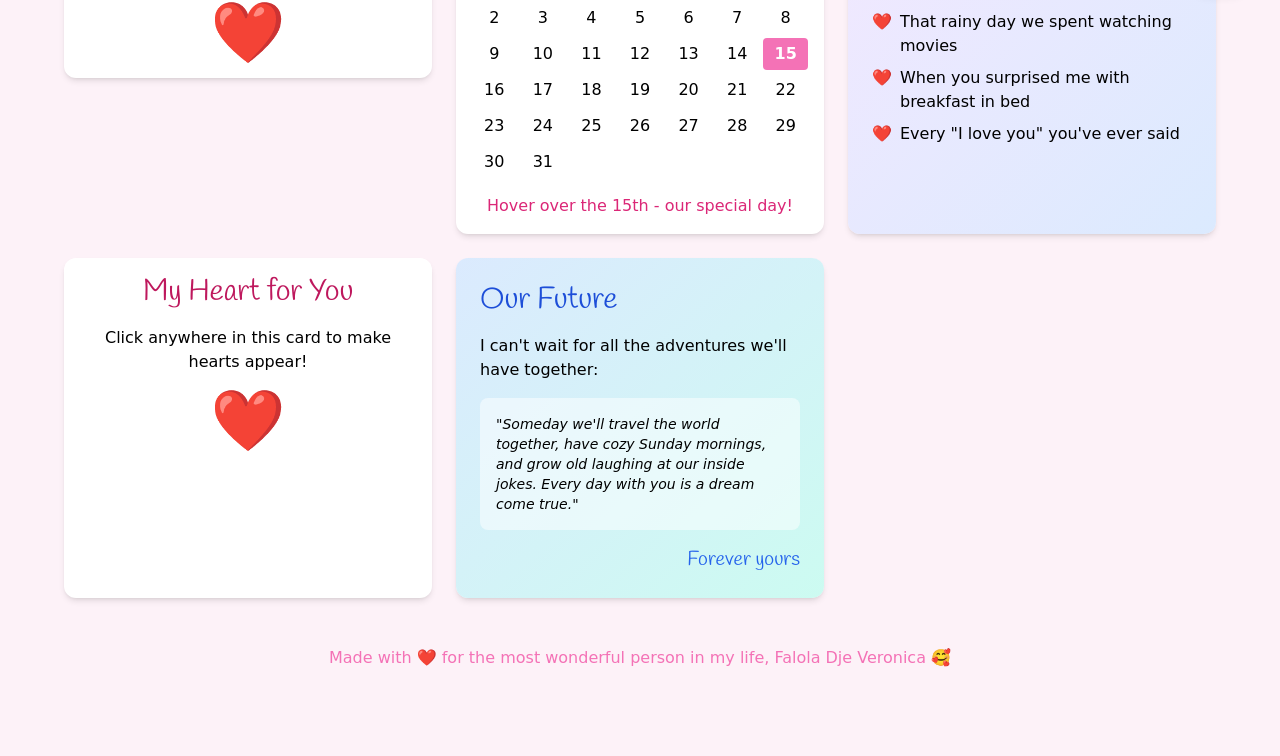
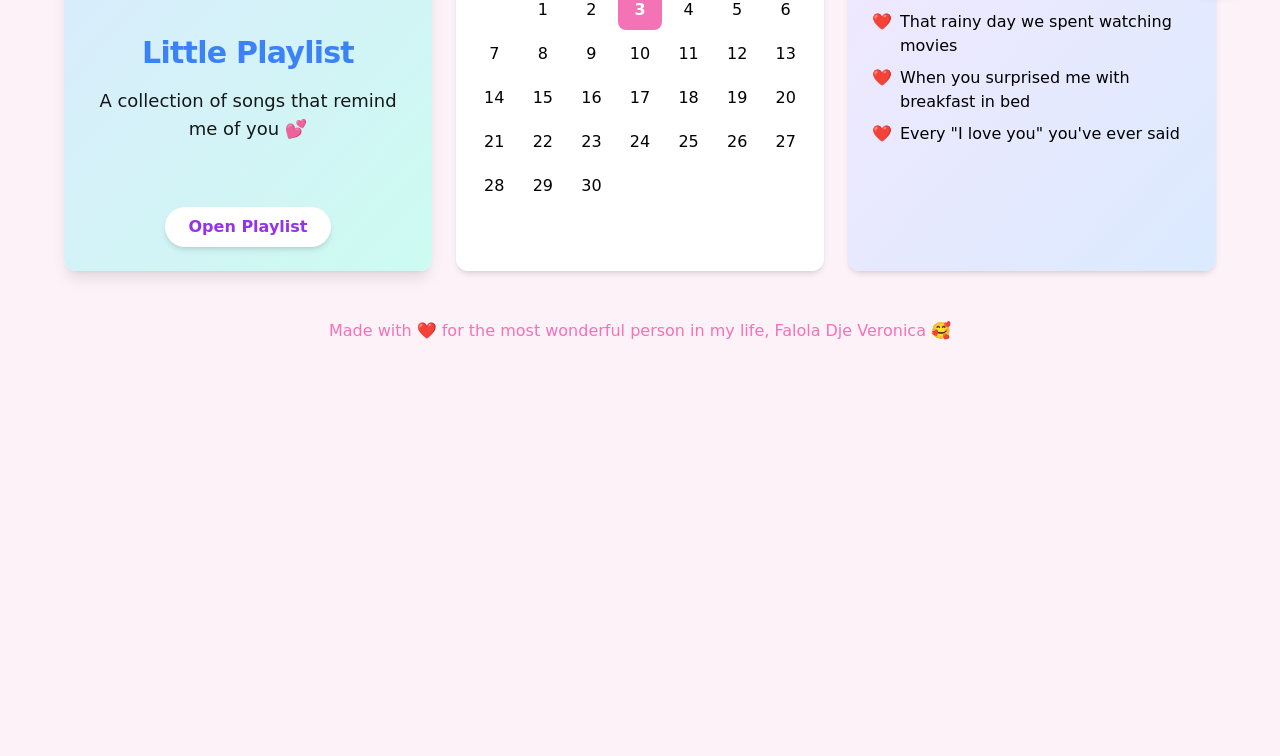
Before and after one commit to AdiJulia/fafalien, a plain HTML site: page dashboard.html in a window 1280 px wide. Shown: the part 778-1534 px from the top of the page. After the commit the page ends 1207 px from the top, so only its background shows below. Drawn offline with nearby package versions, Linux system fonts and the light colour scheme; a web font is replaced by a local one.

Commit message:
Commit Card Calendar

```diff
--- a/css/style.css
+++ b/css/style.css
@@ -58,16 +58,17 @@
 /* calendar */
 
 .calendar-day {
-  transition: all 0.3s ease;
+  padding: 0.5rem;
+  border-radius: 0.5rem;
+  transition: all 0.2s ease;
+  cursor: pointer;
 }
-
 .calendar-day:hover {
-  transform: scale(1.1);
-  background-color: #f9a8d4;
+  background-color: #fce7f3; /* pink-100 */
+  transform: scale(1.05);
 }
-
 .special-date {
-  background-color: #f472b6;
+  background-color: #f472b6; /* pink-400 */
   color: white;
   font-weight: bold;
 }
@@ -386,3 +387,24 @@ input[type="range"]::-webkit-slider-thumb {
   position: static;
   padding-bottom: 70px;
 }
+
+.music-card {
+  transition: all 0.3s ease;
+  transform: scale(1);
+}
+.music-card:hover {
+  transform: scale(1.03);
+  box-shadow: 0 10px 25px -5px rgba(0, 0, 0, 0.1),
+    0 10px 10px -5px rgba(0, 0, 0, 0.04);
+}
+.music-card:active {
+  transform: scale(0.98);
+}
+.play-btn {
+  transition: all 0.2s ease;
+}
+.play-btn:hover {
+  transform: translateY(-2px);
+  box-shadow: 0 4px 6px -1px rgba(0, 0, 0, 0.1),
+    0 2px 4px -1px rgba(0, 0, 0, 0.06);
+}
--- /dev/null
+++ b/js/calendar.js
@@ -0,0 +1,49 @@
+// calendar.js
+function initCalendar() {
+  const calendarGrid = document.querySelector(".calendar-grid");
+  if (!calendarGrid) return;
+
+  function generateCalendar(month, year, specialDates = {}) {
+    const daysInMonth = new Date(year, month + 1, 0).getDate();
+    const firstDay = new Date(year, month, 1).getDay();
+
+    calendarGrid.innerHTML = "";
+
+    const headers = ["S","M","T","W","T","F","S"];
+    headers.forEach(h => {
+      calendarGrid.innerHTML += `<div class="font-bold text-pink-500">${h}</div>`;
+    });
+
+    for (let i = 0; i < firstDay; i++) {
+      calendarGrid.innerHTML += `<div class="calendar-day"></div>`;
+    }
+
+    for (let d = 1; d <= daysInMonth; d++) {
+      const isSpecial = specialDates[d] ? "special-date" : "";
+      calendarGrid.innerHTML += `
+        <div class="calendar-day ${isSpecial}"
+             data-day="${d}"
+             title="${specialDates[d] || ""}">
+          ${d}
+        </div>
+      `;
+    }
+
+    // === Popup handling ===
+    const popup = document.getElementById("messagePopup");
+    const closeBtn = document.getElementById("closePopup");
+
+    document.querySelectorAll(".special-date").forEach(day => {
+      day.addEventListener("click", () => {
+        popup.classList.remove("hidden"); // show popup
+      });
+    });
+
+    closeBtn.addEventListener("click", () => {
+      popup.classList.add("hidden"); // hide popup
+    });
+  }
+
+  // September 2025, highlight 3
+  generateCalendar(8, 2025, { 3: "Ulang Tahun" });
+}
--- a/js/music.js
+++ b/js/music.js
@@ -97,26 +97,24 @@ function initMusic() {
     playlist.forEach((song, index) => {
       const songElement = document.createElement("div");
       songElement.className =
-        "bg-white rounded-lg shadow-md p-4 hover:shadow-lg transition-shadow flex items-center";
+        "song-card bg-white rounded-lg shadow-md p-4 flex items-center cursor-pointer hover:bg-pink-50 transition-colors mb-1";
+      songElement.setAttribute("data-index", index);
+
       songElement.innerHTML = `
-        <div class="flex items-center w-full">
-          <span class="text-pink-600 font-medium mr-4 w-6 text-center">${song.id}</span>
-          <img src="${song.cover}" alt="${song.title}" class="w-10 h-10 rounded-md mr-3">
-          <div class="flex-1">
-            <h3 class="font-medium text-pink-800">${song.title}</h3>
-            <p class="text-xs text-pink-600">${song.artist}</p>
-          </div>
-          <button class="play-song-btn text-pink-600 hover:text-pink-800 p-2" data-index="${index}">
-            <i class="fas fa-play"></i>
-          </button>
-        </div>
-      `;
+      <div class="w-12 h-12 bg-pink-100 rounded-md flex items-center justify-center mr-4">
+        <i class="fas fa-music text-pink-500"></i>
+      </div>
+      <div>
+        <h3 class="font-semibold text-pink-800">${index + 1}. ${song.title}</h3>
+        <p class="text-sm text-gray-600">${song.artist}</p>
+      </div>
+    `;
+
+      // Tambahkan ke container
       playlistContainer.appendChild(songElement);
-    });
 
-    document.querySelectorAll(".play-song-btn").forEach((btn) => {
-      btn.addEventListener("click", function () {
-        const index = parseInt(this.getAttribute("data-index"));
+      // Klik seluruh card untuk play
+      songElement.addEventListener("click", function () {
         playSong(index);
       });
     });
--- a/js/script.js
+++ b/js/script.js
@@ -1,4 +1,3 @@
-// === LOADPAGE (SPA) ===
 // === LOADPAGE (SPA) ===
 async function loadPage(page) {
   try {
@@ -66,6 +65,9 @@ async function loadPage(page) {
     if (page.includes("music.html") && typeof initMusic === "function") {
       initMusic();
     }
+    if (page.includes("home.html") && typeof initCalendar === "function") {
+      initCalendar();
+    }
   } catch (err) {
     document.getElementById("content").innerHTML = "<p>Error loading page.</p>";
   }
--- a/pages/home.html
+++ b/pages/home.html
@@ -73,28 +73,44 @@
         </p>
       </div>
       <br />
-      <br />
       <p class="mt-4 text-gray-600">
         This is where our photo would be. Imagine us smiling together here! 🙈
       </p>
+      <br />
     </div>
   </a>
 
   <!-- Music Card -->
   <a href="#" onclick="loadPage('pages/music.html')">
-    <div
-      class="card bg-white rounded-xl p-4 shadow-md relative overflow-hidden"
-      id="heart-container"
-    >
-      <h2 class="font-dancing text-3xl text-center text-pink-700 mb-4">
-        My Heart for You
-      </h2>
-      <p class="text-center mb-4">
-        Click anywhere in this card to make hearts appear!
-      </p>
-      <div class="flex justify-center">
-        <div class="text-6xl animate-bounce" style="animation-duration: 2s">
-          ❤️
+    <div class="max-w-md w-full">
+      <div
+        class="music-card bg-gradient-to-br from-blue-100 to-teal-100 rounded-xl shadow-lg overflow-hidden cursor-pointer p-6 text-white"
+      >
+        <div class="flex flex-col items-center text-center space-y-4">
+          <!-- Music Icon -->
+          <br />
+          <div class="text-6xl mb-2 animate-pulse text-blue-700">
+            <i class="fa fa-music"></i>
+          </div>
+          <br />
+          <!-- Title -->
+          <!-- <h2 class="font-dancing text-3xl text-blue-700 mb-4">Our Future</h2> -->
+          <h2 class="text-3xl text-blue-500 mb-4 font-bold tracking-tight">
+            Little Playlist
+          </h2>
+
+          <!-- Description -->
+          <p class="text-black/90 text-lg mb-6">
+            A collection of songs that remind me of you 💕
+          </p>
+          <br /><br />
+          <!-- Button -->
+          <button
+            class="play-btn bg-white text-purple-600 px-6 py-2 rounded-full font-semibold shadow-md"
+            onclick="event.stopPropagation(); loadPage('pages/music.html')"
+          >
+            Open Playlist
+          </button>
         </div>
       </div>
     </div>
@@ -103,79 +119,12 @@
   <!-- Calendar Card -->
   <div class="card bg-white rounded-xl p-4 shadow-md">
     <h2 class="font-dancing text-3xl text-center text-pink-700 mb-4">
-      Our Special Dates
+      September
     </h2>
-    <div class="grid grid-cols-7 gap-1 text-center">
-      <div class="font-bold text-pink-500">S</div>
-      <div class="font-bold text-pink-500">M</div>
-      <div class="font-bold text-pink-500">T</div>
-      <div class="font-bold text-pink-500">W</div>
-      <div class="font-bold text-pink-500">T</div>
-      <div class="font-bold text-pink-500">F</div>
-      <div class="font-bold text-pink-500">S</div>
-
-      <!-- Empty days -->
-      <div class="calendar-day py-1 rounded"></div>
-      <div class="calendar-day py-1 rounded"></div>
-      <div class="calendar-day py-1 rounded"></div>
-      <div class="calendar-day py-1 rounded"></div>
-      <div class="calendar-day py-1 rounded"></div>
-      <div class="calendar-day py-1 rounded"></div>
-      <div class="calendar-day py-1 rounded">1</div>
-
-      <!-- Week 2 -->
-      <div class="calendar-day py-1 rounded">2</div>
-      <div class="calendar-day py-1 rounded">3</div>
-      <div class="calendar-day py-1 rounded">4</div>
-      <div class="calendar-day py-1 rounded">5</div>
-      <div class="calendar-day py-1 rounded">6</div>
-      <div class="calendar-day py-1 rounded">7</div>
-      <div class="calendar-day py-1 rounded">8</div>
-
-      <!-- Week 3 -->
-      <div class="calendar-day py-1 rounded">9</div>
-      <div class="calendar-day py-1 rounded">10</div>
-      <div class="calendar-day py-1 rounded">11</div>
-      <div class="calendar-day py-1 rounded">12</div>
-      <div class="calendar-day py-1 rounded">13</div>
-      <div class="calendar-day py-1 rounded">14</div>
-      <div
-        class="calendar-day py-1 rounded special-date"
-        title="Valentine's Day"
-      >
-        15
-      </div>
-
-      <!-- Week 4 -->
-      <div class="calendar-day py-1 rounded">16</div>
-      <div class="calendar-day py-1 rounded">17</div>
-      <div class="calendar-day py-1 rounded">18</div>
-      <div class="calendar-day py-1 rounded">19</div>
-      <div class="calendar-day py-1 rounded">20</div>
-      <div class="calendar-day py-1 rounded">21</div>
-      <div class="calendar-day py-1 rounded">22</div>
-
-      <!-- Week 5 -->
-      <div class="calendar-day py-1 rounded">23</div>
-      <div class="calendar-day py-1 rounded">24</div>
-      <div class="calendar-day py-1 rounded">25</div>
-      <div class="calendar-day py-1 rounded">26</div>
-      <div class="calendar-day py-1 rounded">27</div>
-      <div class="calendar-day py-1 rounded">28</div>
-      <div class="calendar-day py-1 rounded">29</div>
-
-      <!-- Week 6 -->
-      <div class="calendar-day py-1 rounded">30</div>
-      <div class="calendar-day py-1 rounded">31</div>
-      <div class="calendar-day py-1 rounded"></div>
-      <div class="calendar-day py-1 rounded"></div>
-      <div class="calendar-day py-1 rounded"></div>
-      <div class="calendar-day py-1 rounded"></div>
-      <div class="calendar-day py-1 rounded"></div>
-    </div>
     <p class="mt-4 text-center text-pink-600">
-      Hover over the 15th - our special day!
+      Special day for someone special to me 🎁
     </p>
+    <div class="grid grid-cols-7 gap-1 text-center calendar-grid"></div>
   </div>
 
   <!-- Memory Card -->
@@ -206,42 +155,6 @@
       </li>
     </ul>
   </div>
-
-  <!-- Heart Animation Card -->
-  <div
-    class="card bg-white rounded-xl p-4 shadow-md relative overflow-hidden"
-    id="heart-container"
-  >
-    <h2 class="font-dancing text-3xl text-center text-pink-700 mb-4">
-      My Heart for You
-    </h2>
-    <p class="text-center mb-4">
-      Click anywhere in this card to make hearts appear!
-    </p>
-    <div class="flex justify-center">
-      <div class="text-6xl animate-bounce" style="animation-duration: 2s">
-        ❤️
-      </div>
-    </div>
-  </div>
-
-  <!-- Future Dreams Card -->
-  <div
-    class="card bg-gradient-to-br from-blue-100 to-teal-100 rounded-xl p-6 shadow-md"
-  >
-    <h2 class="font-dancing text-3xl text-blue-700 mb-4">Our Future</h2>
-    <p class="mb-4">I can't wait for all the adventures we'll have together:</p>
-    <div class="bg-white bg-opacity-50 rounded-lg p-4">
-      <p class="text-sm italic">
-        "Someday we'll travel the world together, have cozy Sunday mornings, and
-        grow old laughing at our inside jokes. Every day with you is a dream
-        come true."
-      </p>
-    </div>
-    <div class="mt-4 flex justify-end">
-      <span class="font-dancing text-xl text-blue-600">Forever yours</span>
-    </div>
-  </div>
 </div>
 
 <footer class="text-center mt-12 mb-4 text-pink-400">
@@ -250,3 +163,5 @@
     🥰
   </p>
 </footer>
+
+<!-- <div class="text-6xl animate-bounce" style="animation-duration: 2s">❤️</div> -->
```
Also changed, not shown: dashboard.html (+38 -0 lines).
